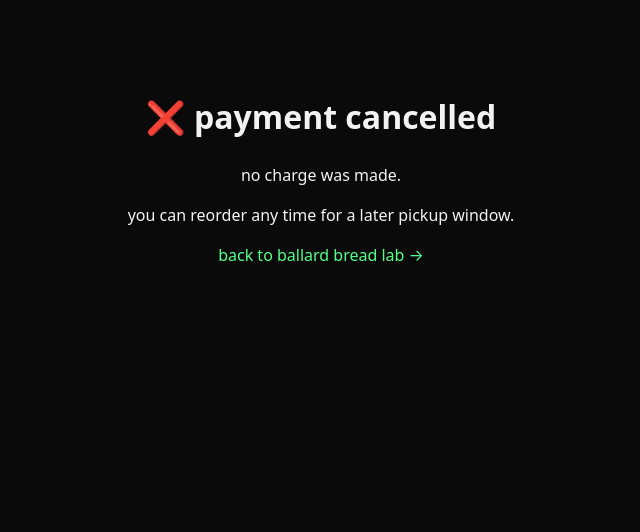
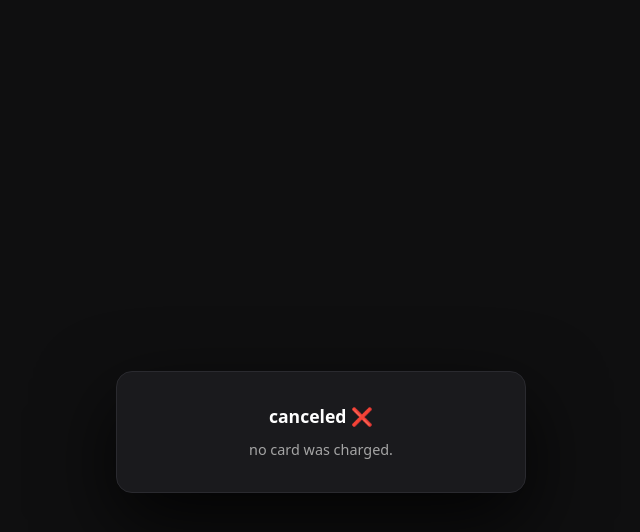
Before and after one commit to ecrce/bbl, a plain HTML site: page cancel.html in a window 1280 px wide. Shown: the whole page, without its empty margins (319-959 px from the left). Drawn offline with Linux system fonts and the light colour scheme.

Commit message:
Update cancel.html

```diff
--- a/cancel.html
+++ b/cancel.html
@@ -1,25 +1,50 @@
 <!DOCTYPE html>
-<html lang="en">
+<html lang="en" class="dark">
 <head>
-<meta charset="UTF-8"/>
-<meta name="viewport" content="width=device-width,initial-scale=1.0"/>
-<title>payment cancelled</title>
-<style>
-body {
-  background:#0a0a0a;
-  color:#f2f2f2;
-  font-family:system-ui,-apple-system,BlinkMacSystemFont,"Segoe UI",Roboto,"Helvetica Neue",Arial,sans-serif;
-  text-align:center;
-  padding:4rem 1rem;
-  line-height:1.5;
-}
-a { color:#54ff8a; text-decoration:none; }
-</style>
+  <meta charset="UTF-8" />
+  <meta name="viewport" content="width=device-width,initial-scale=1.0" />
+  <title>not paid · ballard bread lab</title>
+  <style>
+    body {
+      font-family: system-ui, -apple-system, BlinkMacSystemFont, "Segoe UI",
+        Roboto, "Helvetica Neue", sans-serif;
+      background-color: #0f0f10;
+      color: #f5f5f5;
+      margin: 0;
+      padding: 2rem;
+      min-height: 100vh;
+      display: flex;
+      align-items: center;
+      justify-content: center;
+      text-align: center;
+      line-height: 1.4;
+    }
+    .wrap {
+      background-color: #1a1a1d;
+      border: 1px solid #2a2a2f;
+      border-radius: 1rem;
+      max-width: 360px;
+      width: 100%;
+      padding: 2rem 1.5rem;
+      box-shadow: 0 30px 80px rgba(0,0,0,0.8);
+    }
+    h1 {
+      font-size: 1.1rem;
+      margin: 0 0 .75rem;
+      color: #fff;
+      font-weight: 600;
+    }
+    p {
+      font-size: .9rem;
+      color: #a5a5a5;
+      margin: 0;
+    }
+  </style>
 </head>
 <body>
-<h1>❌ payment cancelled</h1>
-<p>no charge was made.</p>
-<p>you can reorder any time for a later pickup window.</p>
-<p><a href="/">back to ballard bread lab →</a></p>
+  <div class="wrap">
+    <h1>canceled ❌</h1>
+    <p>no card was charged.</p>
+  </div>
 </body>
 </html>
```
